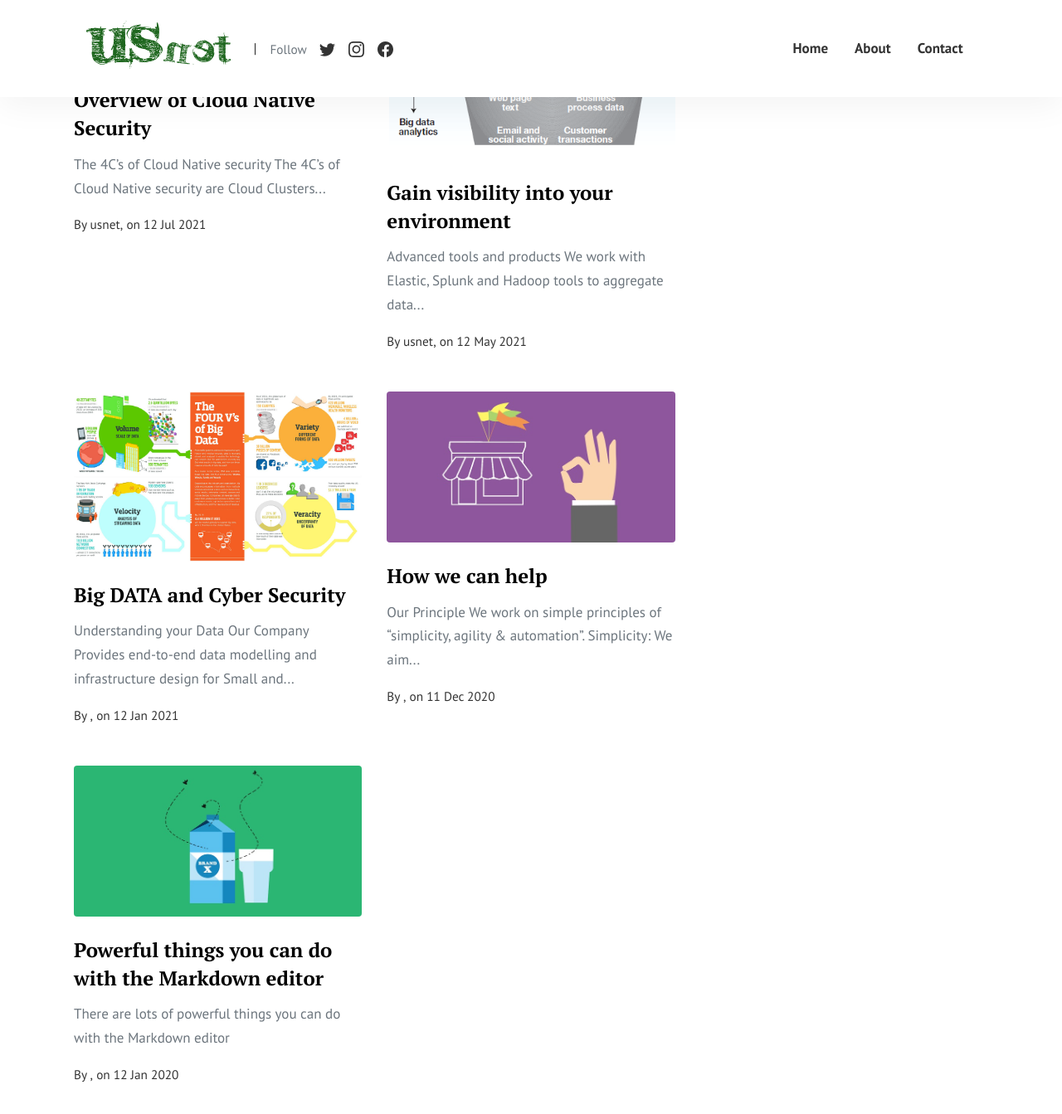
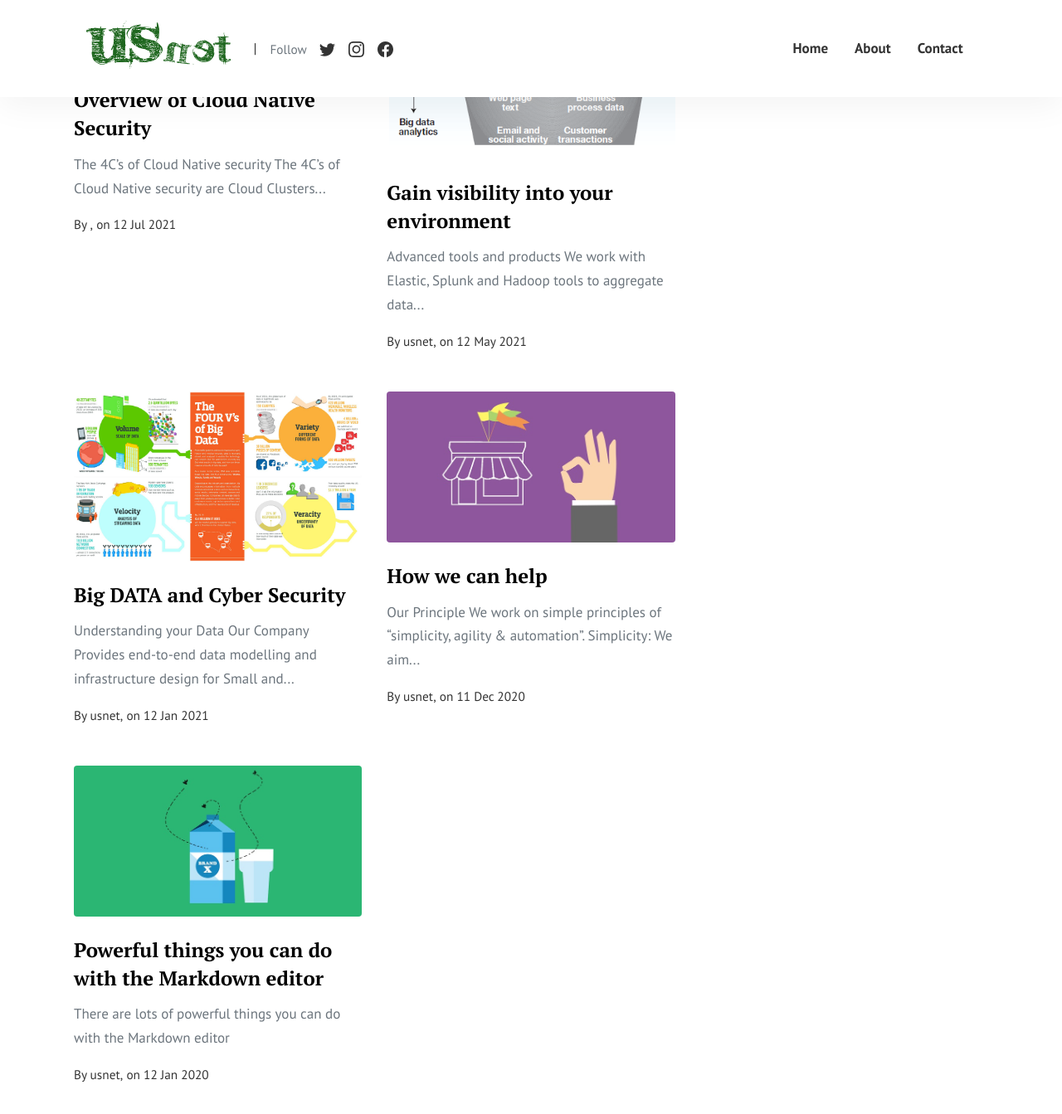
Before and after one commit to usnetltd/usnetltd.github.io, a Jekyll site: the page built from index.html, in a window 1280 px wide and 1400 px high, scrolled down 801 px. Shown: the top 1343 px of the window at 83% size. Built offline with Jekyll 4.4.1, drawn with Linux system fonts in a browser that asks for light colours; the list of posts is cut into pages by our own code.

Commit message:
Updated part2

```diff
--- a/_config.yml
+++ b/_config.yml
@@ -23,7 +23,7 @@
 
 # Authors
 authors:
-  sal:
+  usnet:
     name: usnet
     display_name: usnet
     avatar: 'assets/images/sal.png'
--- a/_posts/2021-05-12-gain-visibility-to-env.md
+++ b/_posts/2021-05-12-gain-visibility-to-env.md
@@ -1,7 +1,7 @@
 ---
 layout: post
 title:  "Gain visibility into your environment"
-author: sal
+author: usnet
 categories: [ Big-Data, Cyber, Kubernetes, Container Security ]
 image: assets/images/ice_berg_cyber.png
 ---
```
Also changed, not shown: 4 other files.
